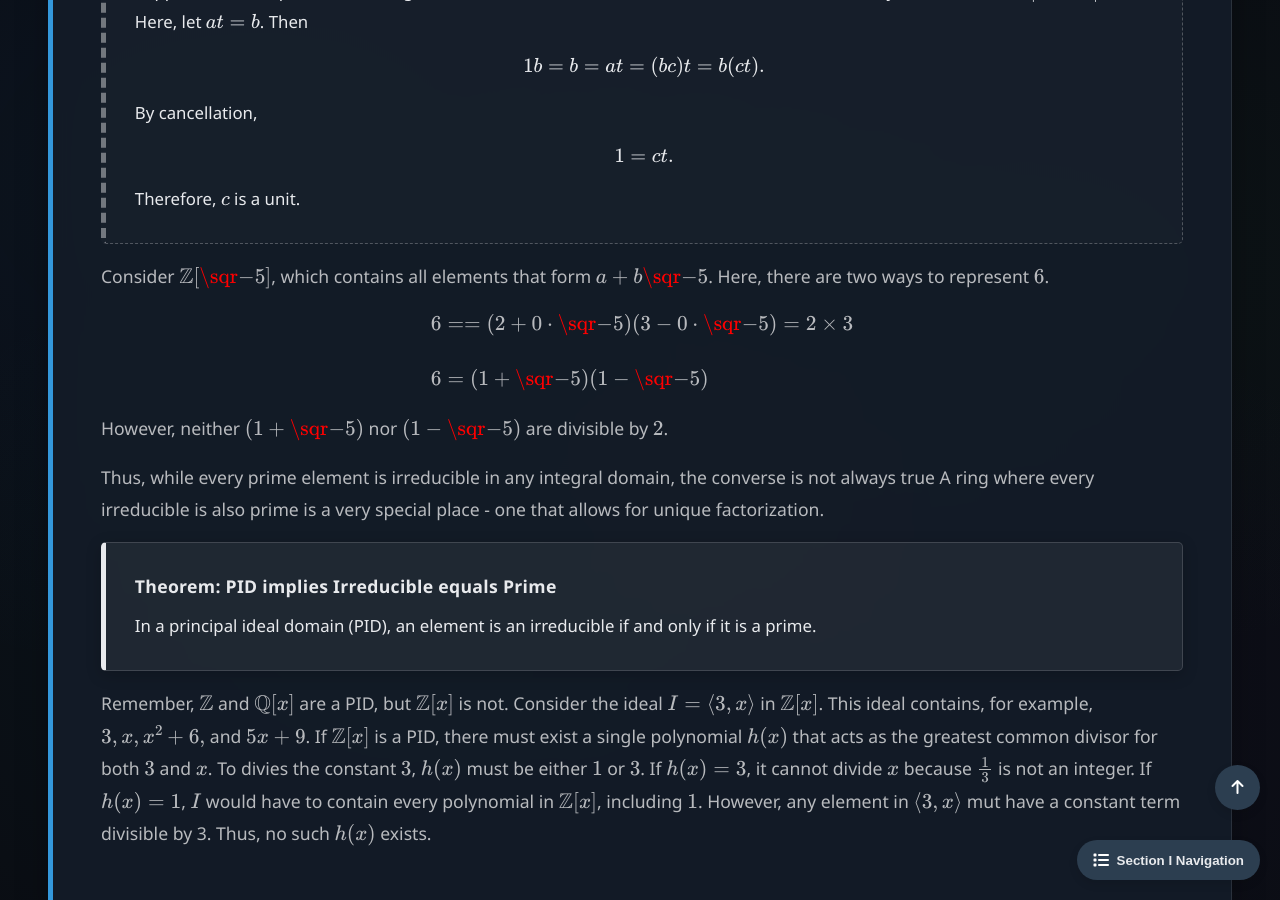
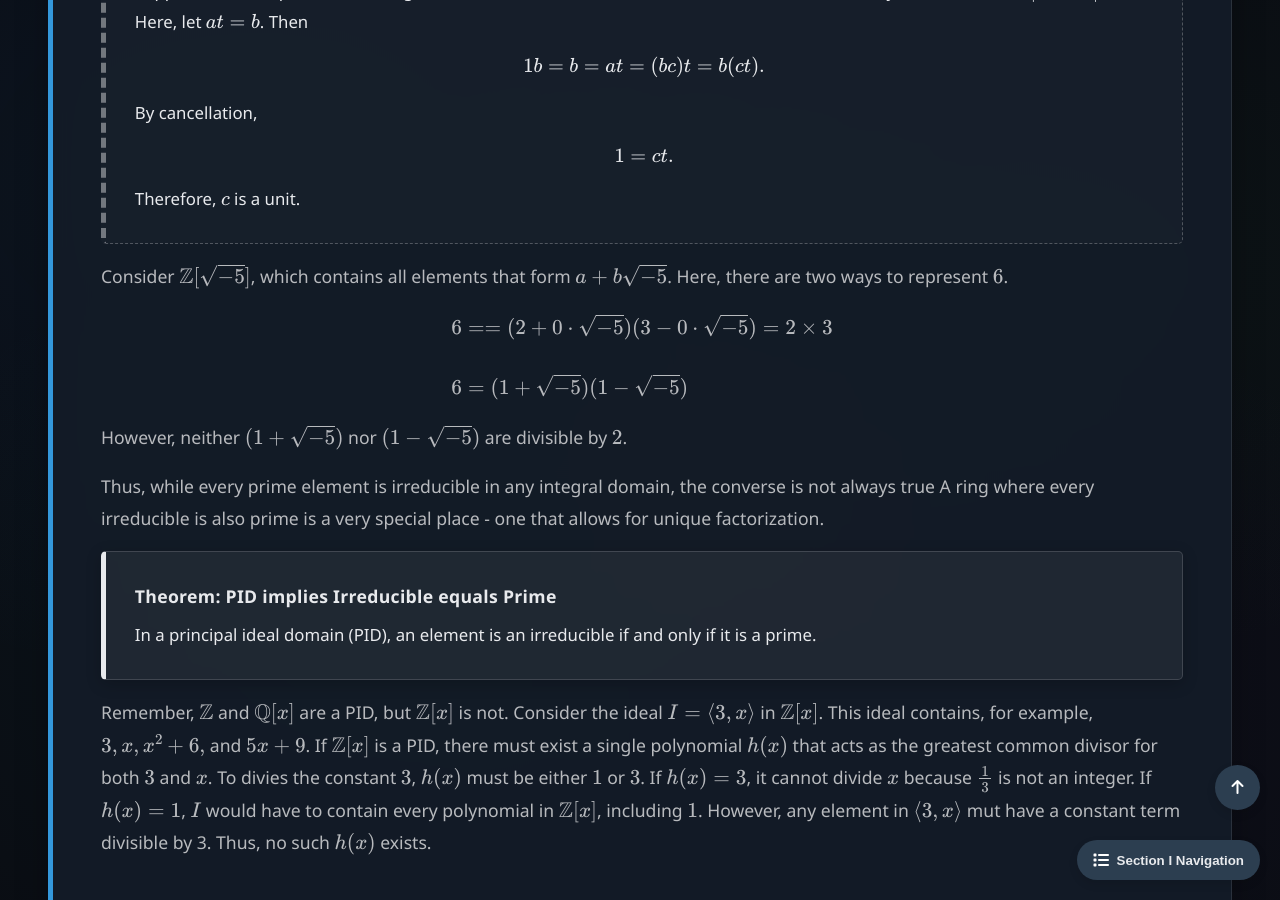
Before and after one commit to Yusukey01/yusukey01.github.io, a Jekyll site: the page built from Mathematics/Linear_algebra/integral_domains.html, in a window 1280 px wide and 900 px high, scrolled down 1792 px. Built offline with Jekyll 4.4.1, drawn with Linux system fonts in a browser that asks for light colours; some of the changed text lies outside the part shown.

```diff
--- a/Mathematics/Linear_algebra/integral_domains.html
+++ b/Mathematics/Linear_algebra/integral_domains.html
@@ -135,15 +134,15 @@ noindex: true
                 </div>
 
                 <p>
-                    Consider \(\mathbb{Z}[\sqr{-5}]\), which contains all elements that form \(a + b\sqr{-5}\).
+                    Consider \(\mathbb{Z}[\sqrt{-5}]\), which contains all elements that form \(a + b\sqrt{-5}\).
                     Here, there are two ways to represent \(6\).
                     \[
                     \begin{align*}
-                    6 &=  = (2 + 0 \cdot \sqr{-5})(3 - 0 \cdot \sqr{-5}) = 2 \times 3 \\\\
-                    6 &= (1 + \sqr{-5})(1 - \sqr{-5})
+                    6 &=  = (2 + 0 \cdot \sqrt{-5})(3 - 0 \cdot \sqrt{-5}) = 2 \times 3 \\\\
+                    6 &= (1 + \sqrt{-5})(1 - \sqrt{-5})
                     \end{align*}
                     \]
-                    However, neither \((1 + \sqr{-5})\) nor \((1 - \sqr{-5})\) are divisible by \(2\).
+                    However, neither \((1 + \sqrt{-5})\) nor \((1 - \sqrt{-5})\) are divisible by \(2\).
                 </p>
 
                 <p>
@@ -248,16 +247,6 @@ noindex: true
 
             </section>
 
-            <section id="failure" class="section-content">
-                <h2>The Failure of Uniqueness</h2>
-                <p>
-                    To understand why we value these hierarchies, we must look at where they fall apart. Consider the ring \(\mathbb{Z}[\sqrt{-5}]\).
-                    In this domain, the number 6 has two distinct factorizations:
-                    \[ 6 = 2 \cdot 3 = (1 + \sqrt{-5})(1 - \sqrt{-5}) \]
-                    Here, 2, 3, and \(1 \pm \sqrt{-5}\) are all irreducible, but none of them are prime. This breakdown means that in this ring,
-                    "DNA" is not unique.
-                </p>
-            </section>
 
             <section id="application" class="section-content">
                 <h2>Computational Significance</h2>
```
Also changed, not shown: other parts of Mathematics/Linear_algebra/integral_domains.html (+0 -1 lines).
